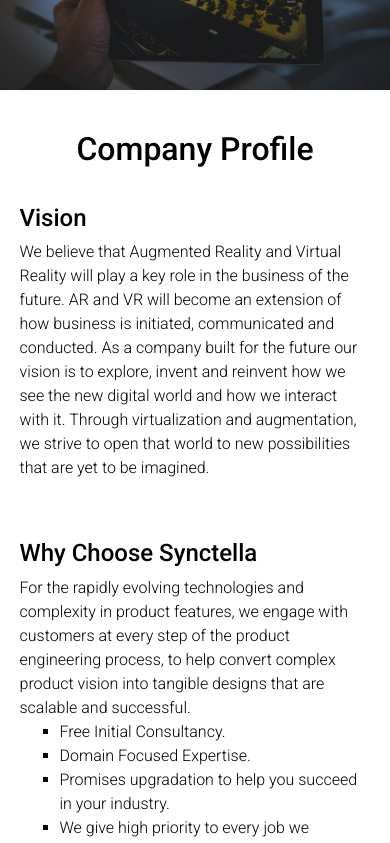
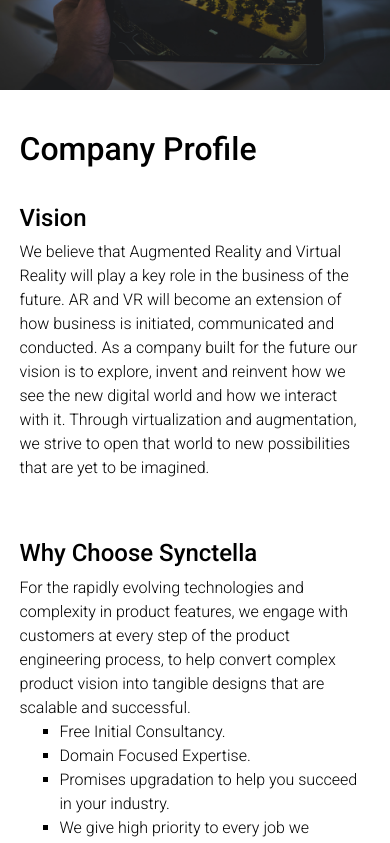
Before and after one commit to Mizan-Primex/resolved-synctella, a React (Create React App) app: page / in a window 390 px wide. Shown: the part 2140-2983 px from the top of the page. Built offline with nearby package versions, Linux system fonts and the light colour scheme.

Commit message:
size fixed

```diff
--- a/src/Component/Home/Home.css
+++ b/src/Component/Home/Home.css
@@ -144,7 +144,7 @@
 
 .txt-2 h1{
     font-weight: 700;
-    font-size:200%;
+    font-size:250%;
     margin-bottom: 8%;
 
 }
@@ -714,6 +714,7 @@
 }
 .txt-2 h1{
     margin-top: 5%;
+    font-size: 200%;
     margin-bottom: 1rem;
 }
 .company-profile{
@@ -765,9 +766,10 @@
 .profileBody h1 {
     font-size: 200%;
     padding-bottom: 0rem;
-    text-align: center;
+    text-align: left;
     color: #000;
     margin-top: 6%;
+    margin-left: 5%;
 }
 
 .product{
@@ -843,7 +845,7 @@
     padding: 1rem;
 }
 .graphic-txt h1 {
-    font-size: 200%;
+    font-size: 150%;
     padding-bottom: 0rem;
     margin-top: 15%;
 
@@ -983,7 +985,7 @@
     margin-left: 0rem;
     height: auto;
     width: 100vw;
-    padding: 1rem;
+    padding: 5%;
 }
 .project-details label{
     font-size: 150%;
```
